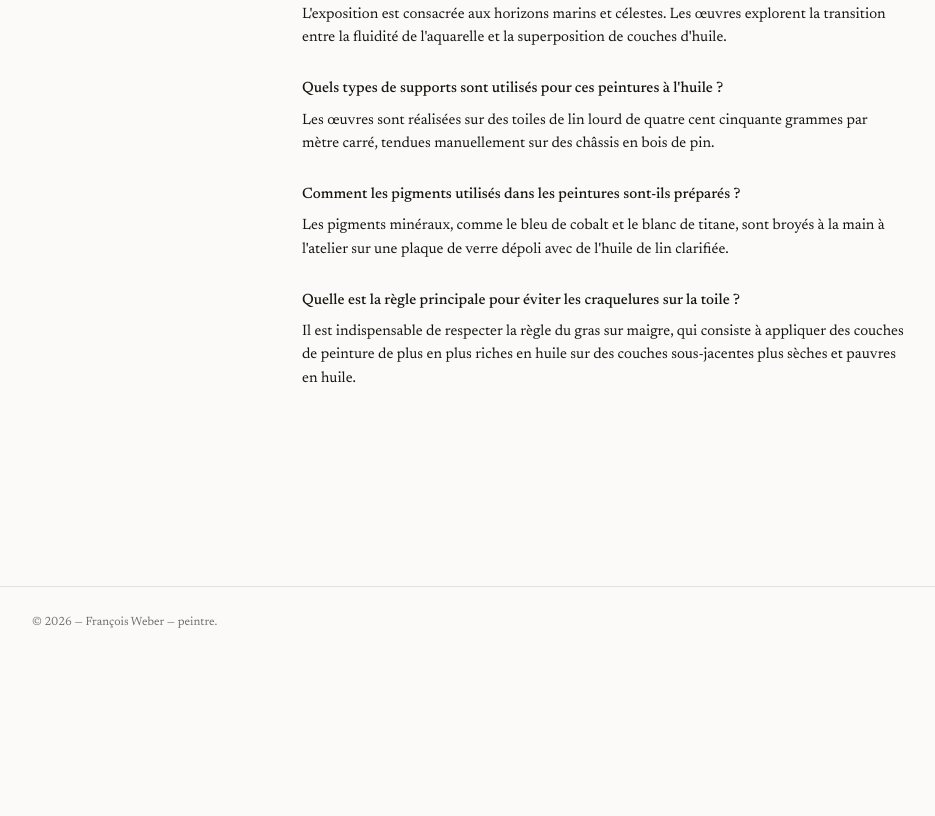
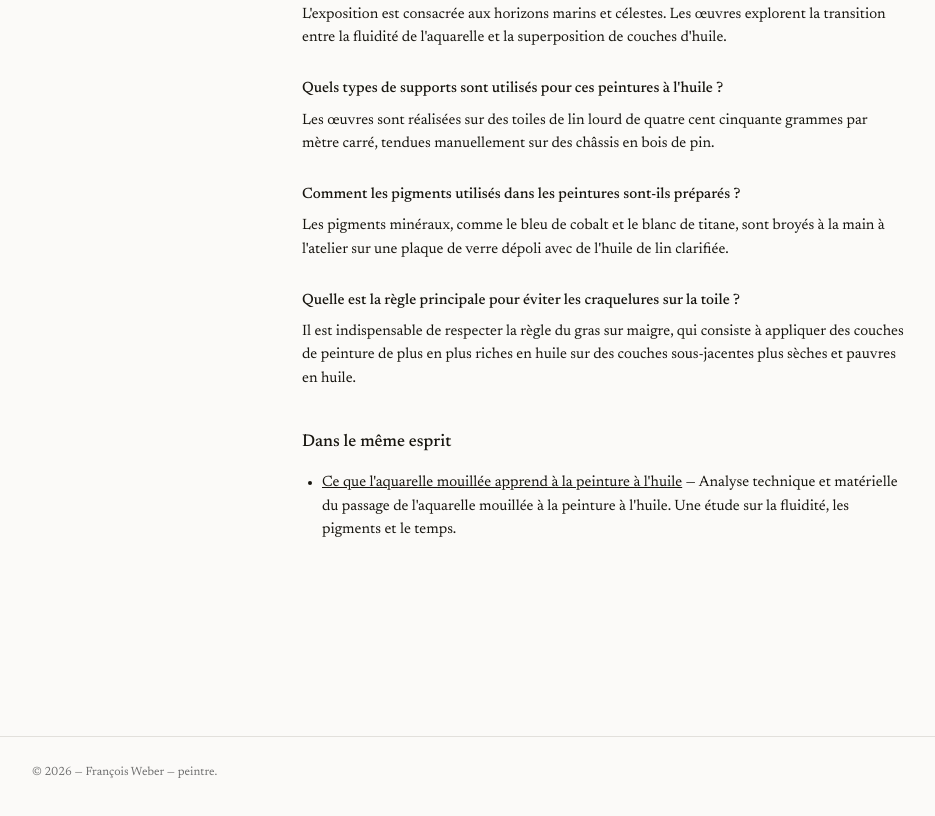
Before and after one commit to jdenis-dotcom368101/francois-weber, a plain HTML site: page actualites/exposition-au-grand-palais-le-24-octobre-2026-de-l-aquarelle-a-l-huile.html in a window 1280 px wide. Shown: the part 3837-4653 px from the top of the page, without its empty margins (36-971 px from the left). Before the commit the page ends 4549 px from the top, so only its background shows below. Drawn offline with Linux system fonts and the light colour scheme.

Commit message:
Maillage interne : actualites/exposition-au-grand-palais-le-24-octobre-2026-de-l-aquarelle-a-l-huile.html

```diff
--- a/actualites/exposition-au-grand-palais-le-24-octobre-2026-de-l-aquarelle-a-l-huile.html
+++ b/actualites/exposition-au-grand-palais-le-24-octobre-2026-de-l-aquarelle-a-l-huile.html
@@ -170,7 +170,14 @@
         <p>Les pigments minéraux, comme le bleu de cobalt et le blanc de titane, sont broyés à la main à l'atelier sur une plaque de verre dépoli avec de l'huile de lin clarifiée.</p>
         <h3>Quelle est la règle principale pour éviter les craquelures sur la toile ?</h3>
         <p>Il est indispensable de respecter la règle du gras sur maigre, qui consiste à appliquer des couches de peinture de plus en plus riches en huile sur des couches sous-jacentes plus sèches et pauvres en huile.</p>
-      <!-- STUDIO_LIENS --><!-- /STUDIO_LIENS -->
+      <!-- STUDIO_LIENS -->
+        <nav class="studio-liens" aria-label="Dans le même esprit">
+          <h2>Dans le même esprit</h2>
+          <ul>
+          <li><a href="https://jdenis-dotcom368101.github.io/francois-weber/actualites/ce-que-l-aquarelle-mouillee-apprend-a-la-peinture-a-l-huile.html">Ce que l'aquarelle mouillée apprend à la peinture à l'huile</a><span> — Analyse technique et matérielle du passage de l'aquarelle mouillée à la peinture à l'huile. Une étude sur la fluidité, les pigments et le temps.</span></li>
+          </ul>
+        </nav>
+      <!-- /STUDIO_LIENS -->
       </article>
     </main>
     <footer class="site-footer"><div class="container"><p>© 2026 — François Weber — peintre.</p></div></footer>
```
